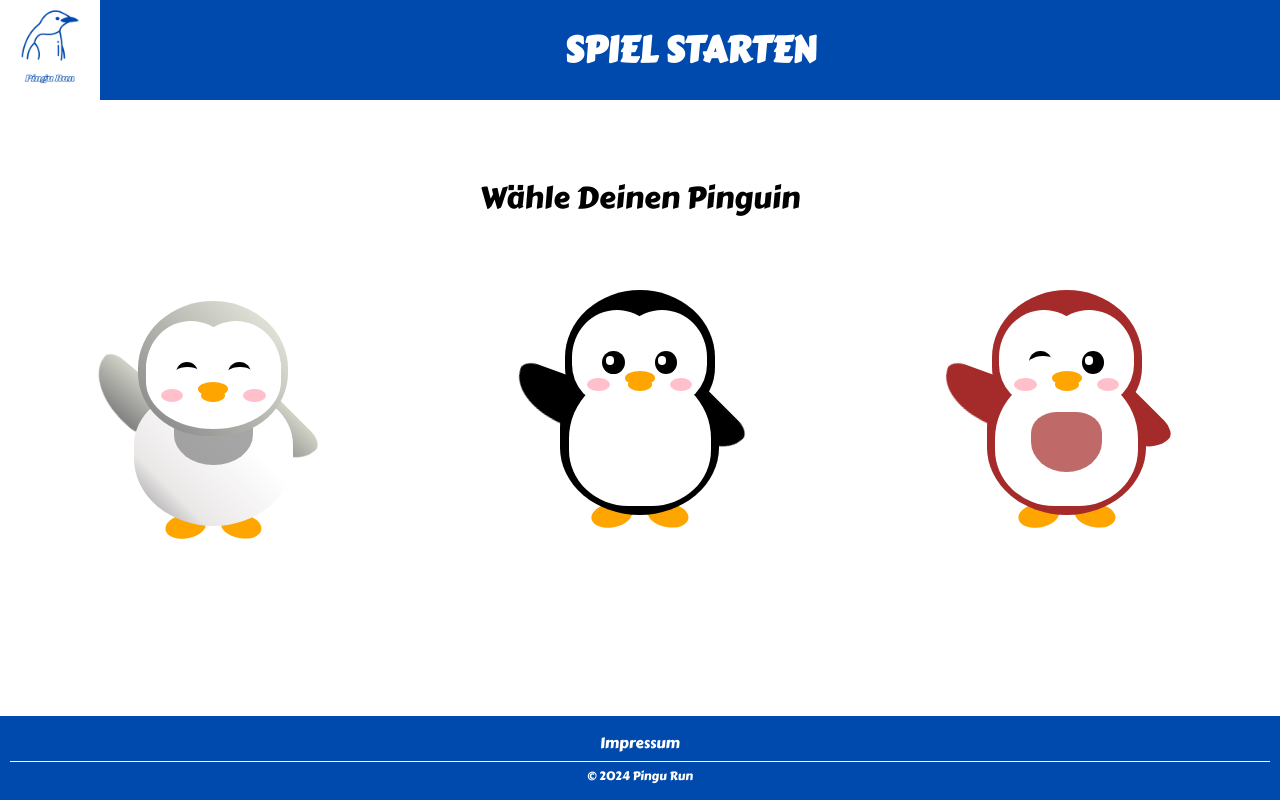
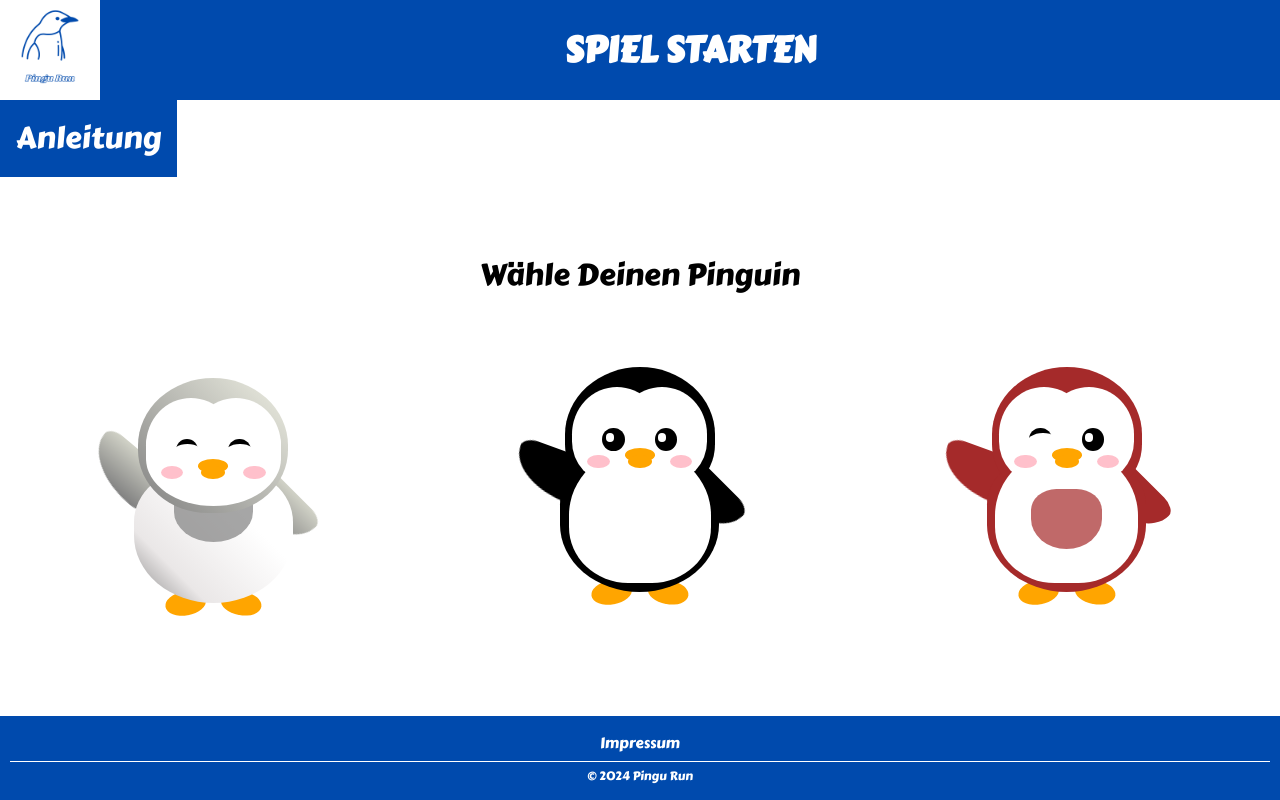
Before and after one commit to Emme18/MMS_Framework, a SvelteKit app: page /Charakterwahl in a window 1280 px wide. Built offline with nearby package versions, Linux system fonts and the light colour scheme.

Commit message:
Anleitung-Button

```diff
--- /dev/null
+++ b/src/components/anleitung_button.svelte
@@ -0,0 +1,3 @@
+<button style="background-color: #004AAD;
+font-family: Carter One, sans-serif;
+font-size: 30px;" class="p-4 text-white">Anleitung</button>
--- a/src/routes/Charakterwahl/+page.svelte
+++ b/src/routes/Charakterwahl/+page.svelte
@@ -1,6 +1,7 @@
 <script>
 	import Headline from '/src/components/headline.svelte';
     import Logo from "$lib/Logo.png";
+    import Anleitung from "/src/components/anleitung_button.svelte";
 
     import { onMount } from 'svelte';
 
@@ -40,6 +41,10 @@
     <div><Headline text="Spiel starten" /></div>
     <div> </div>
 </div>
+
+<a href="/Charakterwahl">
+    <Anleitung />
+</a>
 
 <div class="Charakter">
     <h1 class="w-full my-10 py-10 text-3xl text-center">Wähle Deinen Pinguin</h1>
```
